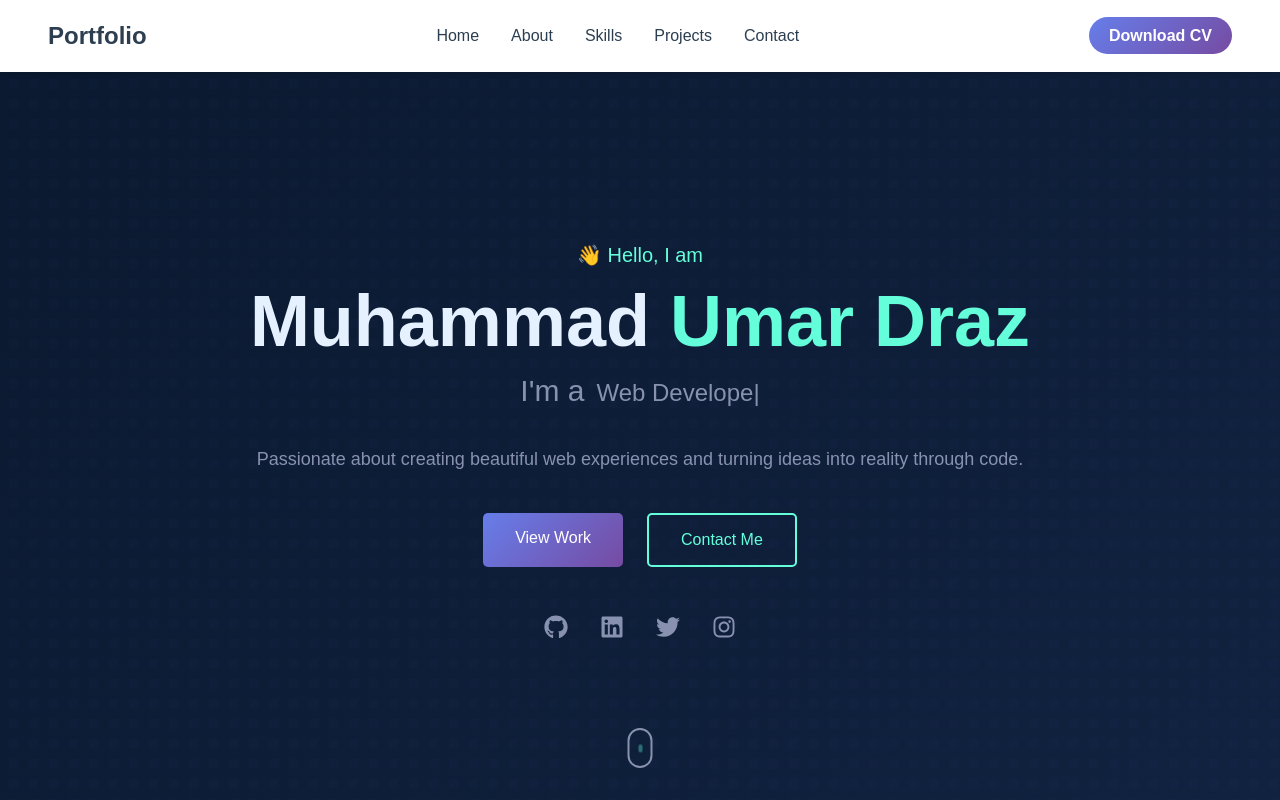
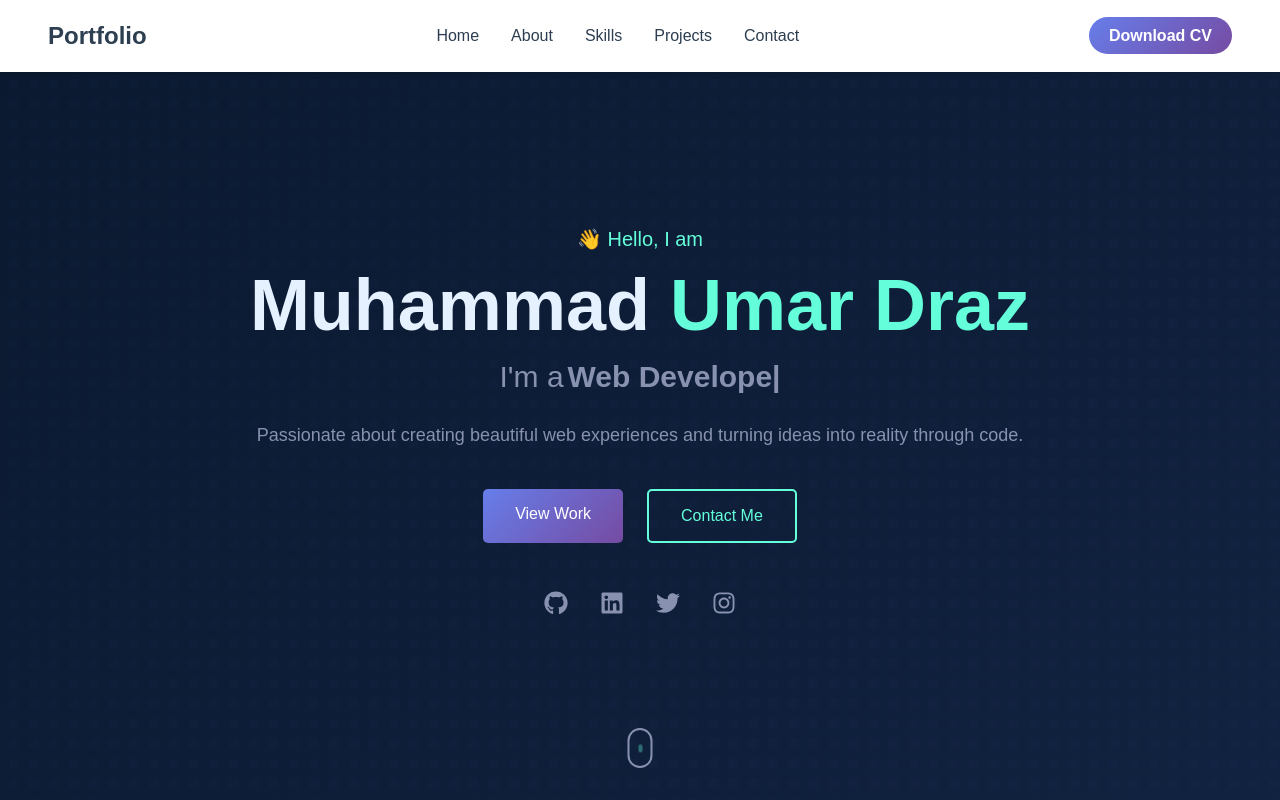
Before and after one commit to umardraz2004/Portfolio, a React (Vite) app: page / in a window 1280 px wide. Shown: the top 800 px of the page. Built offline with nearby package versions, Linux system fonts and the light colour scheme.

Commit message:
Final Color changes

```diff
--- a/src/components/About/About.module.css
+++ b/src/components/About/About.module.css
@@ -76,6 +76,6 @@
   }
 
   .achievementGrid {
-    grid-template-columns: repeat(auto-fit, minmax(150px, 1fr));
+    grid-template-columns: repeat(minmax(150px, 1fr));
   }
 }
--- a/src/components/Hero/Hero.jsx
+++ b/src/components/Hero/Hero.jsx
@@ -20,24 +20,24 @@ const Hero = () => {
             </span>
           </h1>
           <div
-            className={`${styles.typeText} flex justify-center text-2xl md:text-3xl text-[#8892b0] mb-8 min-h-[2.5rem]`}
+            className={`${styles.typeText} flex justify-center items-center text-xl sm:text-2xl md:text-3xl text-[#8892b0] mb-6 min-h-[2.5rem]`}
           >
-            <div className="font-poppins">I'm a </div>
-            <div className="ms-3 flex items-center">
+            <div className="font-poppins">I'm a</div>
+            <div className="ms-1">
               <TypeEffect
                 texts={[
                   "Full Stack Developer",
                   "Web Developer",
-                  "Mobile Application Developer",
+                  "Mobile App Developer",
                 ]}
                 speed={150}
                 pause={3000}
-                className="text-2xl text-primary font-poppins text-center translate-y-[-500%] sm:translate-y-[-0%] sm:text-2xl md:text-left"
+                className="font-semibold font-poppins text-center text-xl sm:text-2xl md:text-3xl text-[#8892b0] md:text-left"
               />
             </div>
           </div>
           <p
-            className={`${styles.description} text-[#8892b0] text-lg mb-10 font-poppins`}
+            className={`text-[#8892b0] text-lg mb-10 font-poppins`}
           >
             Passionate about creating beautiful web experiences and turning
             ideas into reality through code.
--- a/src/components/Hero/Hero.module.css
+++ b/src/components/Hero/Hero.module.css
@@ -6,7 +6,7 @@
     background: linear-gradient(135deg, #0a192f 0%, #112240 100%);
     position: relative;
     overflow: hidden;
-    padding-top: 80px;
+    padding-top: 40px;
 }
 
 .heroBgAnimation {
```
